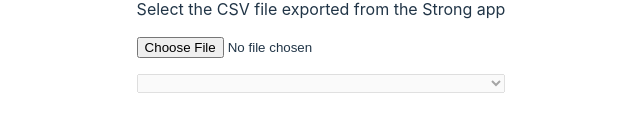
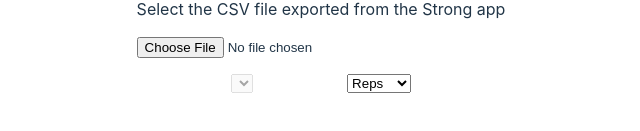
Before and after one commit to mebble/strong-charts, a React (Vite) app: page / in a window 1280 px wide. Shown: the part 417-548 px from the top of the page, without its empty margins (319-959 px from the left). Built offline with nearby package versions, Linux system fonts and the light colour scheme.

Commit message:
select exercise metric

```diff
--- a/src/App.css
+++ b/src/App.css
@@ -15,6 +15,12 @@
   color: black;
 }
 
-input[type="file"], select {
+input[type="file"] {
   margin-bottom: 1rem;
 }
+
+.options-container {
+  display: flex;
+  justify-content: space-evenly;
+  margin-bottom: 1rem;
+}
--- a/src/App.tsx
+++ b/src/App.tsx
@@ -1,6 +1,6 @@
 import { ChangeEventHandler, useState, useRef, useEffect } from 'react'
 import * as Plot from '@observablehq/plot';
-import type { ExerciseHistory } from './models';
+import type { ExerciseHistory, ExerciseMetric } from './models';
 import { useDependency } from './dependency';
 
 import './App.css'
@@ -8,6 +8,7 @@ import './App.css'
 function App() {
   const { parseStrongCSV } = useDependency();
   const [ selectedExercise, setSelectedExercise ] = useState('');
+  const [ metric, setMetric ] = useState<ExerciseMetric>('reps');
   const [ history, setHistory ] = useState<ExerciseHistory>({
     exerciseNames: [],
     exercises: {}
@@ -28,11 +29,11 @@ function App() {
     if (logs === undefined) return;
     const plotSvg = Plot.plot({
       marks: [
-          Plot.dot(logs, { x: 'date', y: 'reps' })
+          Plot.dot(logs, { x: 'date', y: metric })
       ]
     })
     chartRef.current?.replaceChildren(plotSvg)
-  }, [selectedExercise]);
+  }, [selectedExercise, metric]);
 
   return (
     <div className="App">
@@ -42,6 +43,7 @@ function App() {
           Select the CSV file exported from the Strong app
         </p>
         <input type="file" id="input" onChange={handleFile} />
+        <div className="options-container">
           <select
             value={selectedExercise}
             onChange={e => setSelectedExercise(e.target.value)}
@@ -51,6 +53,15 @@ function App() {
               <option key={name} value={name}>{name}</option>
             ))}
           </select>
+          <select
+            value={metric}
+            onChange={e => setMetric(e.target.value as ExerciseMetric)}
+          >
+            <option value="reps">Reps</option>
+            <option value="weight">Weight</option>
+            <option value="rpe">RPE</option>
+          </select>
+        </div>
         <div className="chart-container" ref={chartRef}></div>
       </div>
     </div>
--- a/src/models.ts
+++ b/src/models.ts
@@ -5,6 +5,8 @@ export type ExerciseLog = {
     reps: number,
     rpe: number | null,
 };
+
+export type ExerciseMetric = 'weight' | 'reps' | 'rpe';
 
 export type ExerciseMap = {
     [key: string]: ExerciseLog[]
```
Lines whose indentation alone changed are shown as unchanged.
